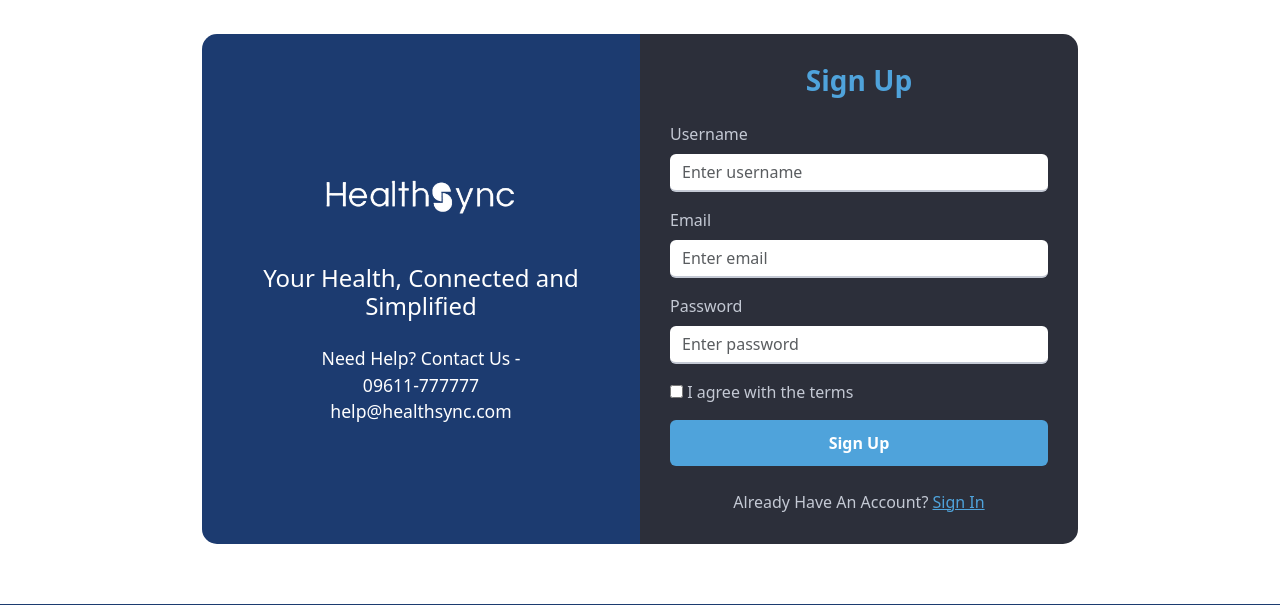
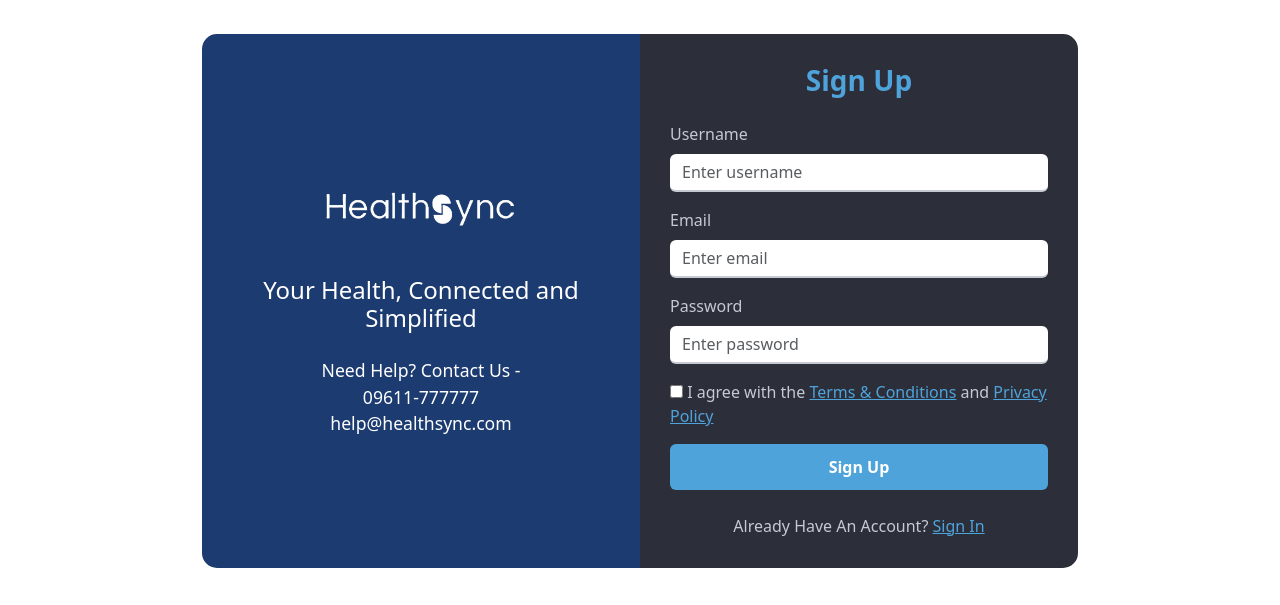
Before and after one commit to BlinkZ404/HealthSync, a Django app: page /register/ in a window 1280 px wide. Shown: the part 136-741 px from the top of the page. Run offline with Django 5.2, Linux system fonts and the light colour scheme.

Commit message:
register.html updated

```diff
--- a/HealthSync/core/templates/register.html
+++ b/HealthSync/core/templates/register.html
@@ -3,7 +3,6 @@
 
 {% block content %}
 <div class="container row mx-auto" style="max-width: 900px; margin-top: 50px; background: transparent;">
-    <!-- Left Section -->
     <!-- Left Section -->
     <div class="item col-md-6 text-white d-flex flex-column justify-content-center align-items-center text-center" style="background: #1c3b70; padding: 30px; border-radius: 15px 0 0 15px;">
         <img src="{% static 'img/Healthsync-W.png' %}" alt="BlinkZ Logo" style="width: 250px; margin-bottom: 10px;">
@@ -28,8 +27,13 @@
                 <input type="password" class="form-control" placeholder="Enter password" style="background: #fff; color: #000; border: none; border-bottom: 2px solid #c4c9d4;">
             </div>
             <div class="mb-3">
-                <input type="checkbox"> <span style="color: #c4c9d4;">I agree with the terms</span>
+                <input type="checkbox" required>
+                <span style="color: #c4c9d4;">I agree with the
+                    <a href="{% url 'terms_conditions' %}" style="color: #4fa3db;" target="_blank">Terms & Conditions</a> and
+                    <a href="{% url 'privacy_policy' %}" style="color: #4fa3db;" target="_blank">Privacy Policy</a>
+                </span>
             </div>
+
             <button class="btn btn-custom w-100" style="background-color: #4fa3db; font-weight: bold; padding: 10px 0; color: white;">Sign Up</button>
             <div class="text-center mt-4">
                 <p class="mb-0" style="color: #c4c9d4;">Already Have An Account? <a href="{% url 'login' %}" style="color: #4fa3db; cursor: pointer;">Sign In</a></p>
```
